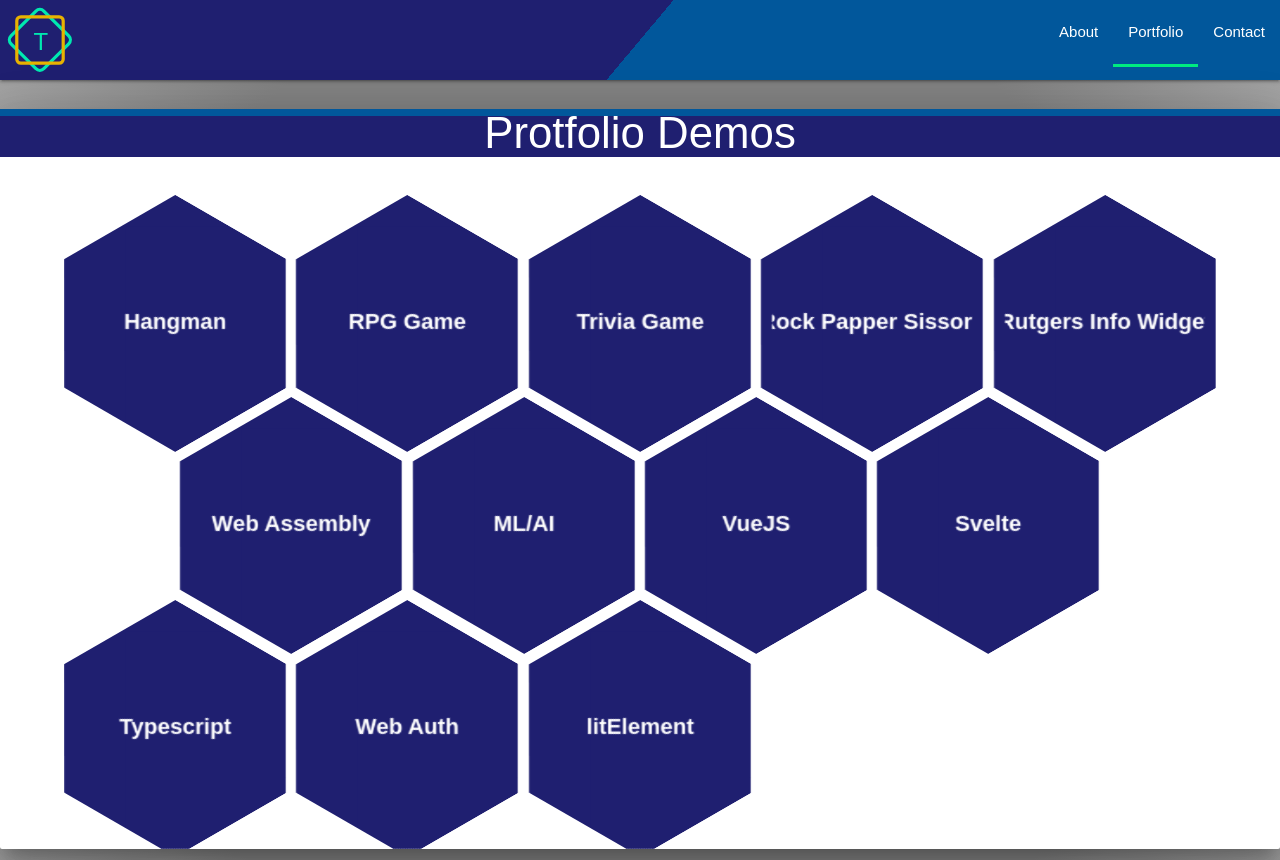
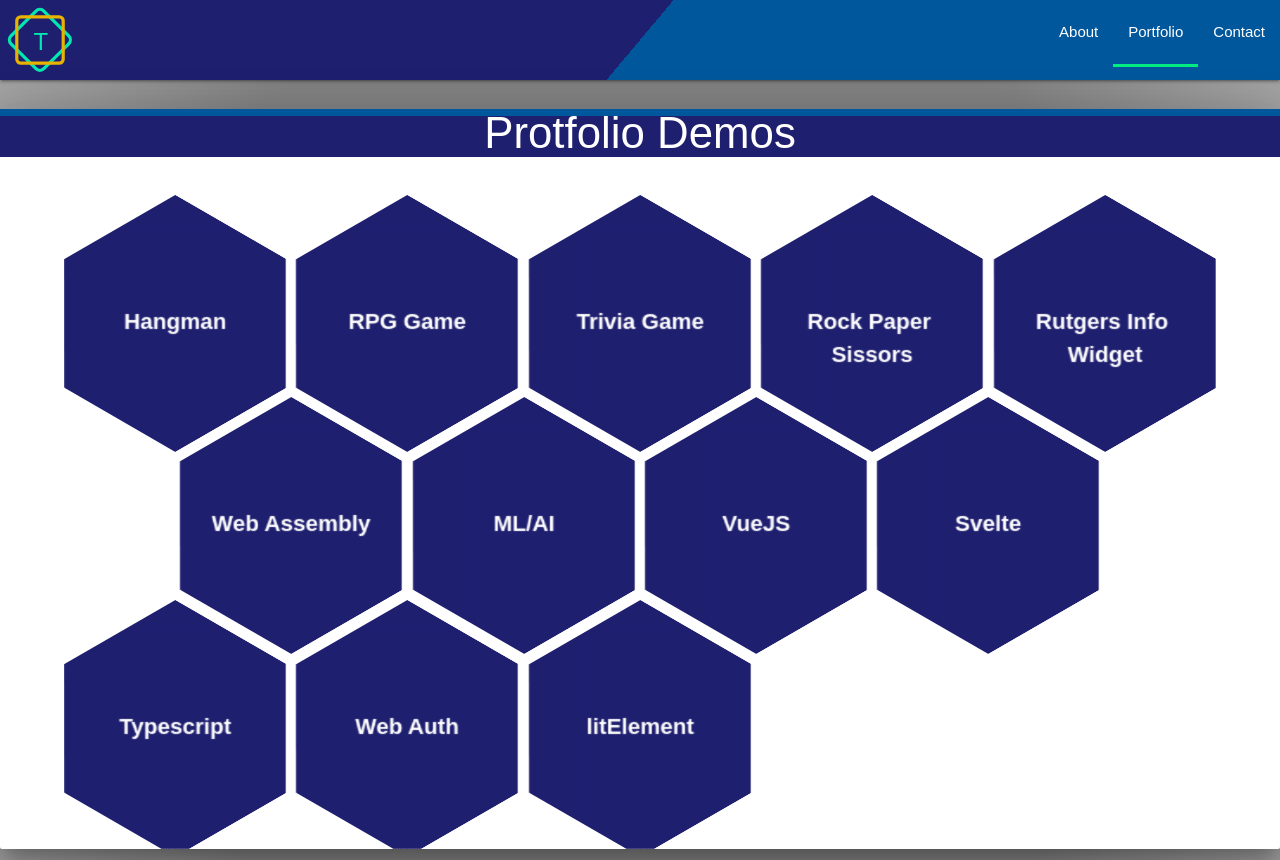
Before and after one commit to trav-xeno/responsive-portfolio, a plain HTML site: page portfolio.html in a window 1280 px wide. Shown: the top 860 px of the page. Drawn offline with nearby package versions, Linux system fonts and the light colour scheme.

Commit message:
fixed spelling error and fixed minor clipping

```diff
--- a/portfolio.html
+++ b/portfolio.html
@@ -183,7 +183,8 @@
                     dominant-baseline="middle"
                     text-anchor="middle"
                   >
-                    Rock Papper Sissors
+                    <tspan>Rock Paper</tspan>
+                    <tspan x="50%" y="64%">Sissors</tspan>
                   </text>
                 </svg>
                 <h1>Coming Soon</h1>
@@ -201,7 +202,8 @@
                     dominant-baseline="middle"
                     text-anchor="middle"
                   >
-                    Rutgers Info Widget
+                    <tspan>Rutgers Info</tspan>
+                    <tspan x="50%" y="64%">Widget</tspan>
                   </text>
                 </svg>
                 <h1>Coming Soon</h1>
```
